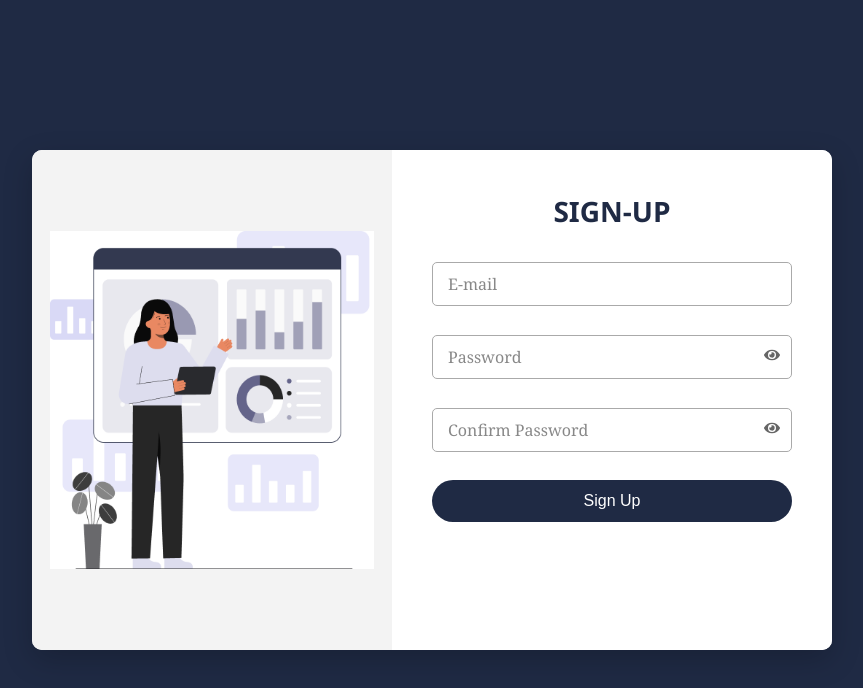
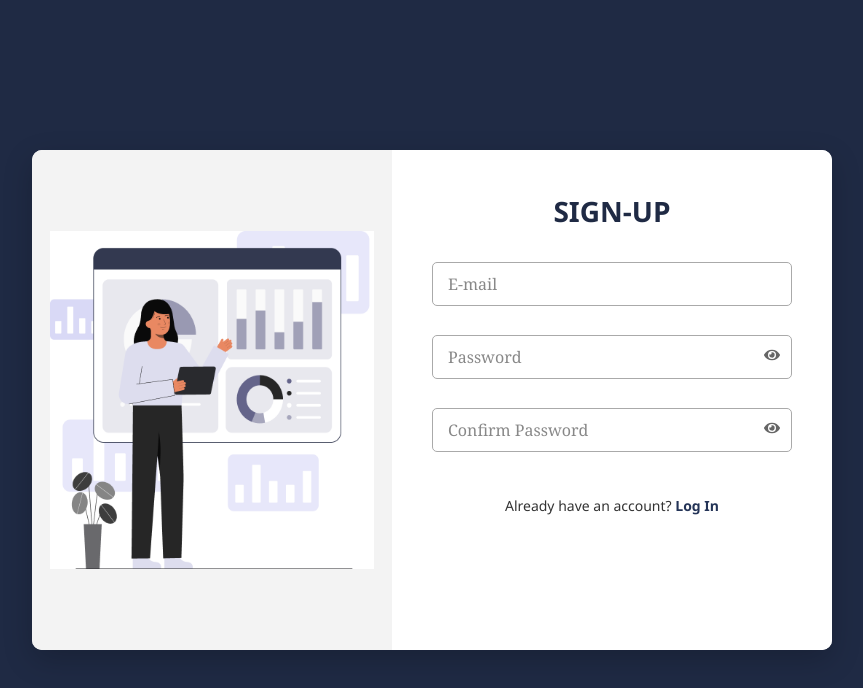
Before and after one commit to ShadaFathima/OBE, a React (Vite) app in the folder my-obe-frontend/: page /signin in a window 1280 px wide. Shown: the top 688 px of the page, without its empty margins (208-1071 px from the left). Built offline with nearby package versions, Linux system fonts and the light colour scheme.

Commit message:
signinupdated

```diff
--- a/my-obe-frontend/src/pages/Signin.css
+++ b/my-obe-frontend/src/pages/Signin.css
@@ -130,3 +130,21 @@ form button {
 form button:hover {
   background-color: #31456a;
 }
+
+
+.login-option {
+  margin-top: 15px;
+  font-size: 14px;
+  text-align: center;
+  color: #333;
+}
+
+.login-option a {
+  color: #243457;
+  text-decoration: none;
+  font-weight: bold;
+}
+
+.login-option a:hover {
+  text-decoration: underline;
+}
--- a/my-obe-frontend/src/pages/Signin.jsx
+++ b/my-obe-frontend/src/pages/Signin.jsx
@@ -2,6 +2,7 @@ import React, { useState } from 'react';
 import './SignIn.css';
 import loginImage from '../assets/png.png';
 import { useNavigate } from 'react-router-dom';
+import { Link } from 'react-router-dom';
 import axios from 'axios';
 import { FaEye, FaEyeSlash } from 'react-icons/fa';
 
@@ -121,8 +122,10 @@ function SignIn() {
             </div>
 
             {errors.general && <p className="error">{errors.general}</p>}
-
-            <button type="submit">Sign Up</button>
+              <div className="login-option">
+              Already have an account? <Link to="/teacherlogin">Log In</Link>
+              <br />
+            </div>
           </form>
         </div>
       </div>
```
